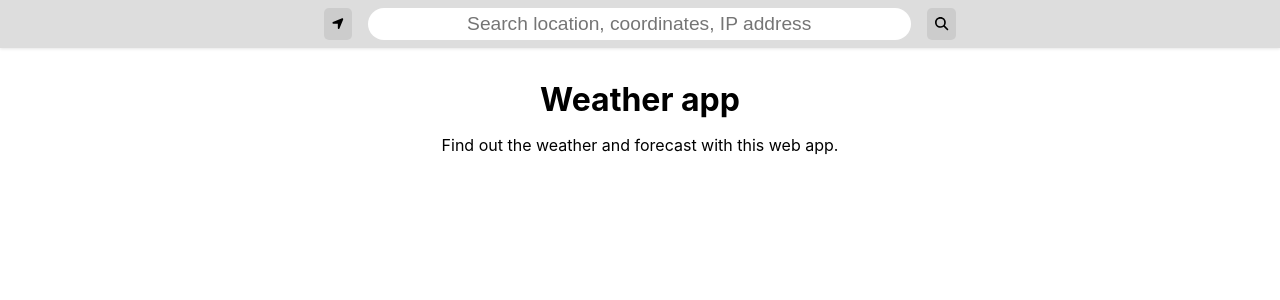
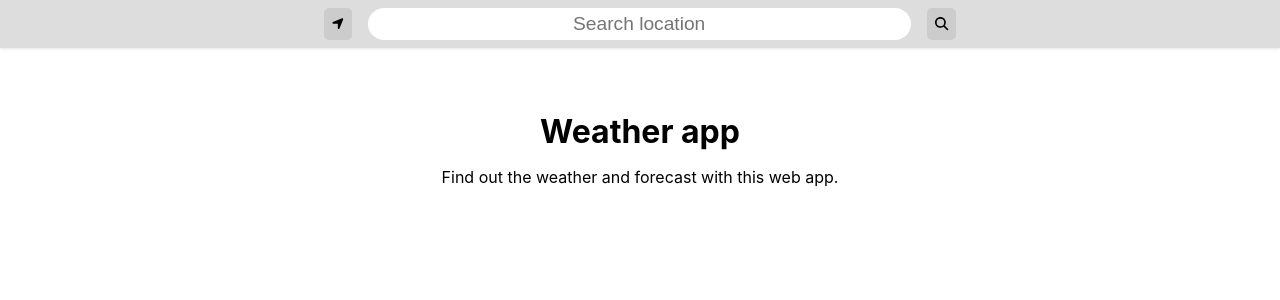
Before and after one commit to Calbabreaker/weather, a Next.js app: page / in a window 1280 px wide. Shown: the top 300 px of the page. Built offline with nearby package versions, Linux system fonts and the light colour scheme.

Commit message:
feat: 404 page

```diff
--- a/components/Search.tsx
+++ b/components/Search.tsx
@@ -83,7 +83,7 @@ export const Search: React.FC = () => {
                 <FontAwesomeIcon icon={faLocationArrow} />
             </button>
             <input
-                placeholder="Search location, coordinates, IP address"
+                placeholder="Search location"
                 type="text"
                 value={query}
                 onChange={(e) => setQuery(e.currentTarget.value)}
--- a/pages/index.tsx
+++ b/pages/index.tsx
@@ -1,6 +1,11 @@
+import Head from "next/head";
+
 export default function Index() {
     return (
         <>
+            <Head>
+                <title>Weather Forecasting App</title>
+            </Head>
             <h1>Weather app</h1>
             <p>Find out the weather and forecast with this web app.</p>
         </>
--- a/styles/globals.css
+++ b/styles/globals.css
@@ -3,7 +3,6 @@
     margin: 0;
 }
 
-html,
 body {
     font-family: -apple-system, BlinkMacSystemFont, Segoe UI, Roboto, Oxygen, Ubuntu, Cantarell,
         Fira Sans, Droid Sans, Helvetica Neue, sans-serif;
@@ -11,7 +10,7 @@ body {
 
 main {
     text-align: center;
-    padding: 2rem;
+    padding: 4rem 2rem 4rem 2rem;
 }
 
 main h1 {
@@ -127,3 +126,8 @@ nav {
 .forecast-item span {
     margin-right: 0.5rem;
 }
+
+.center {
+    display: flex;
+    justify-content: center;
+}
```
Also changed, not shown: pages/404.tsx (added, +7 -0 lines), pages/api/search.ts (renamed from pages/api/search.tsx).
